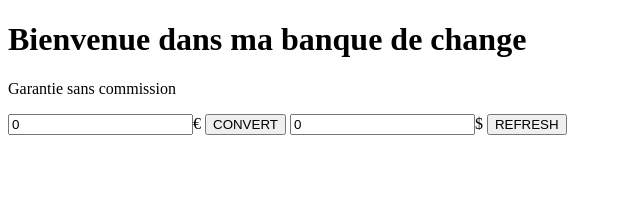
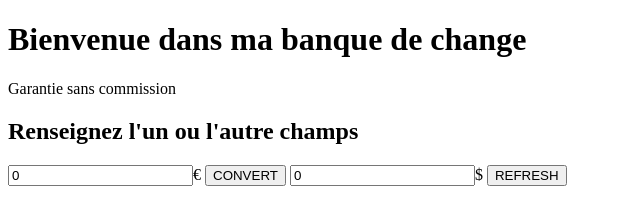
Before and after one commit to sylvineF/convert-money, a website: page index.html in a window 1280 px wide. Shown: the whole page, without its empty margins (0-640 px from the left). Drawn offline with Linux system fonts and the light colour scheme.

Commit message:
ajout titre h2

```diff
--- a/index.html
+++ b/index.html
@@ -10,16 +10,14 @@
     <header>
         <h1>Bienvenue dans ma banque de change</h1>
         <p>Garantie sans commission</p>
+       <h2>Renseignez l'un ou l'autre champs</h2>
     </header>
 
     <input id="euros-input"type="text" value="0">€
     <button id="convert-btn">CONVERT</button>
     <input id="dollar-input"type="text"value="0">$
     <button id="refresh">REFRESH</button>
-<!-- <br><br>
-    <input id="dollar-input-2"type="text">$
-    <button id="convert-btn-2">CONVERT</button>
-    <input id="euros-input-2"type="text">€ -->
+
 
 
 
```
